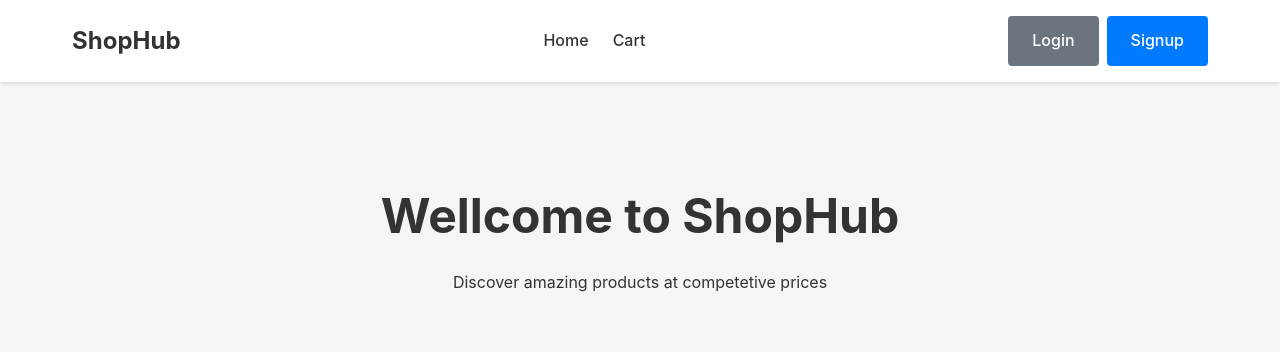
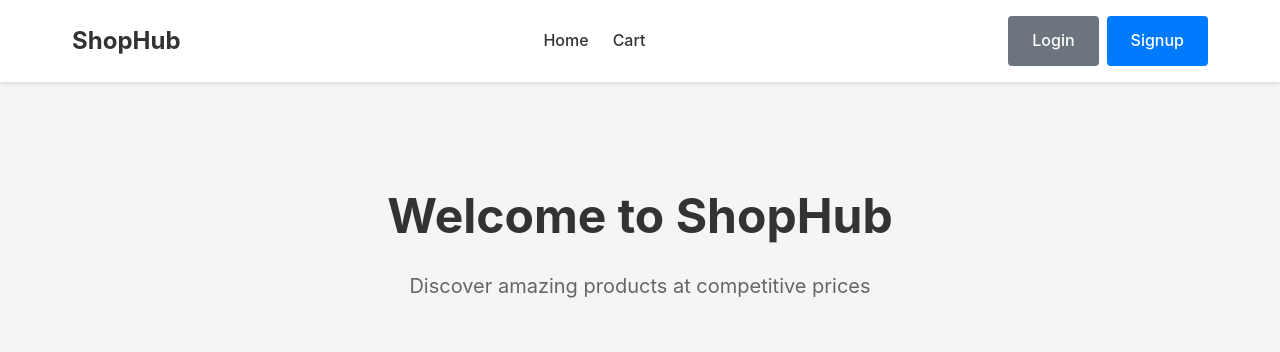
Before and after one commit to NiCodem0S/ecommerce-react-demo-website, a React (Vite) app: page / in a window 1280 px wide. Shown: the top 352 px of the page. Built offline with nearby package versions, Linux system fonts and the light colour scheme.

Commit message:
Fixed image and spelling errors

```diff
--- a/src/components/ProductCard.jsx
+++ b/src/components/ProductCard.jsx
@@ -1,10 +1,9 @@
-import { Link } from "react-router-dom";
+import { Link } from 'react-router-dom'
 
-export default function ProductCard({product})
-{
+export default function ProductCard({ product }) {
 	return (
-        <div className='product-card' key={product.id}>
-            <img src={product.image} className='product-card-image' />
+		<div className='product-card'>
+			<img src={product.image} alt={product.name} className='product-card-image' />
 			<div className='product-card-content'>
 				<h3 className='product-card-name'>{product.name}</h3>
 				<p className='product-card-price'>${product.price}</p>
@@ -14,5 +13,5 @@ export default function ProductCard({product})
 				</div>
 			</div>
 		</div>
-    );
+	)
 }
--- a/src/pages/Home.jsx
+++ b/src/pages/Home.jsx
@@ -7,14 +7,14 @@ export default function Home() {
 	return (
 		<div className='page'>
 			<div className='home-hero'>
-				<h1 className='home-title'>Wellcome to ShopHub</h1>
-				<p className='home=subtitle'>Discover amazing products at competetive prices</p>
+				<h1 className='home-title'>Welcome to ShopHub</h1>
+				<p className='home-subtitle'>Discover amazing products at competitive prices</p>
 			</div>
 			<div className='container'>
 				<h2 className='page-title'>Our Products</h2>
 				<div className='product-grid'>
 					{products.map(product => (
-						<ProductCard product={product}/>
+						<ProductCard product={product} key={product.id}/>
 					))}
 				</div>
 			</div>
```
Lines whose indentation alone changed are shown as unchanged.
